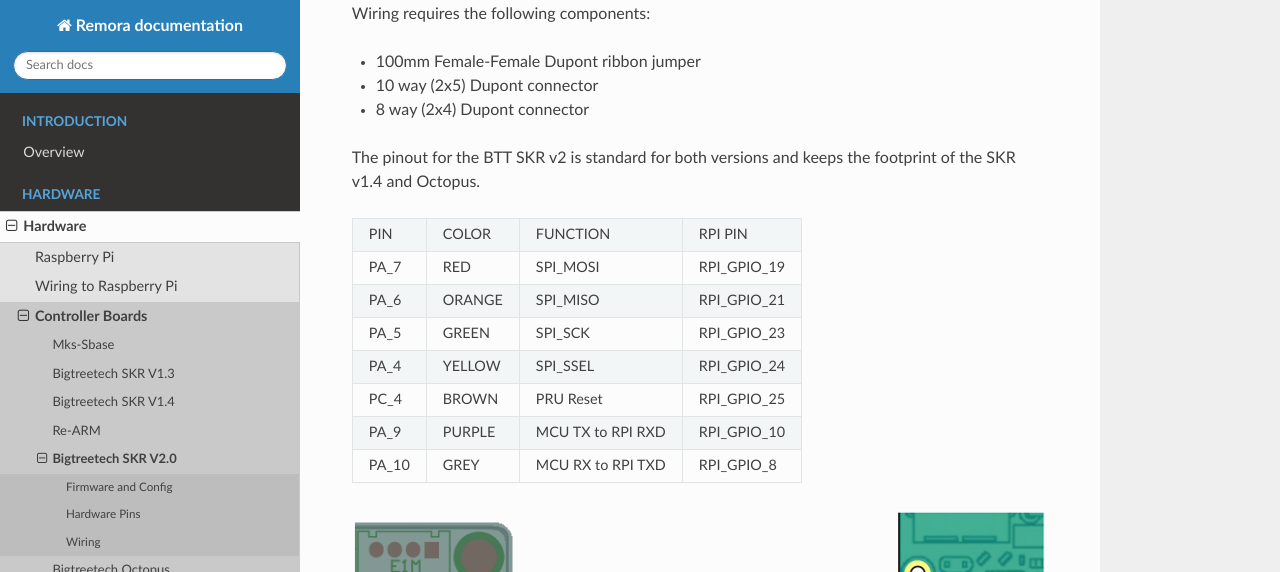
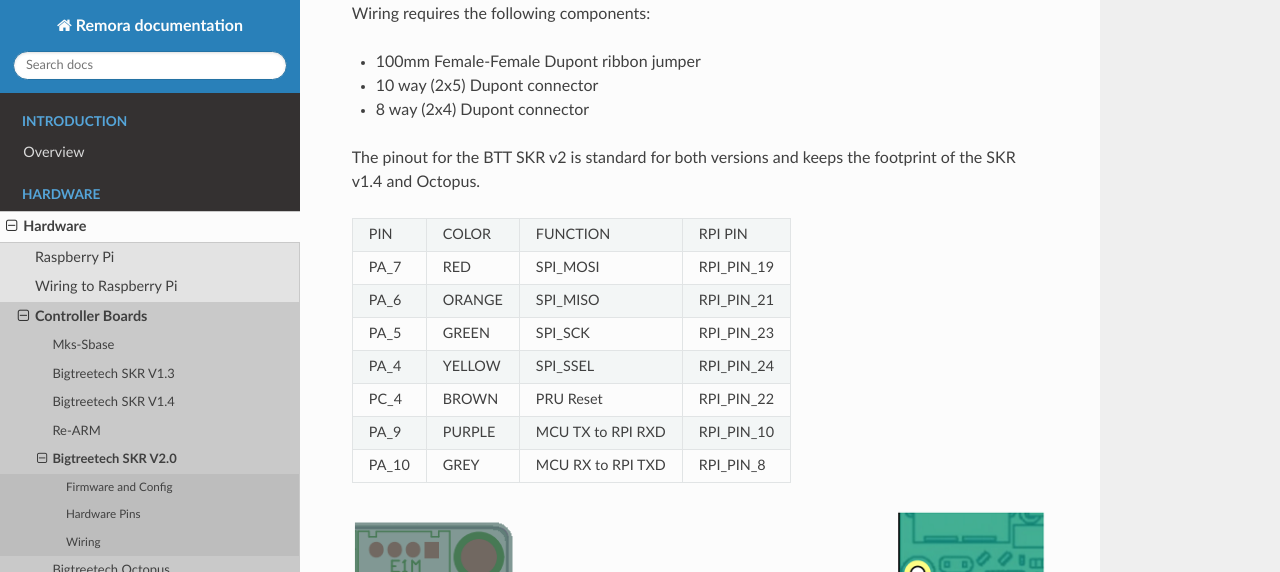
Before and after one commit to scottalford75/Remora-docs, a Sphinx documentation site: the page built from docs/source/hardware/skrv2.rst, in a window 1280 px wide and 900 px high, scrolled down 1359 px. Shown: the top 572 px of the window. Built offline with Sphinx 7.4.7 and the Read the Docs theme 2.0.0, drawn with Linux system fonts in a browser that asks for light colours.

Commit message:
Update skrv2.rst
pin =/= gpio

```diff
--- a/docs/source/hardware/skrv2.rst
+++ b/docs/source/hardware/skrv2.rst
@@ -65,23 +65,23 @@
 The pinout for the BTT SKR v2 is standard for both versions and keeps the footprint of the SKR v1.4 and Octopus.
 
 
-+--------+----------+----------------------+--------------+
-| PIN    | COLOR    |   FUNCTION  	   | RPI PIN 	  |
-+--------+----------+----------------------+--------------+
-| PA_7   | RED      | SPI_MOSI   	   |  RPI_GPIO_19 |
-+--------+----------+----------------------+--------------+
-| PA_6   | ORANGE   |  SPI_MISO 	   | RPI_GPIO_21  |
-+--------+----------+----------------------+--------------+
-| PA_5   | GREEN    | SPI_SCK		   | RPI_GPIO_23  |
-+--------+----------+----------------------+--------------+
-| PA_4   | YELLOW   |  SPI_SSEL  	   | RPI_GPIO_24  |
-+--------+----------+----------------------+--------------+
-| PC_4   | BROWN    | PRU Reset	  	   | RPI_GPIO_25  |
-+--------+----------+----------------------+--------------+
-| PA_9   | PURPLE   | MCU TX to RPI RXD    | RPI_GPIO_10  |
-+--------+----------+----------------------+--------------+
-| PA_10  | GREY     | MCU RX to RPI TXD    | RPI_GPIO_8   |
-+--------+----------+----------------------+--------------+
++--------+----------+----------------------+-------------+
+| PIN    | COLOR    |   FUNCTION  	   | RPI PIN     |
++--------+----------+----------------------+-------------+
+| PA_7   | RED      | SPI_MOSI   	   | RPI_PIN_19  |
++--------+----------+----------------------+-------------+
+| PA_6   | ORANGE   |  SPI_MISO 	   | RPI_PIN_21  |
++--------+----------+----------------------+-------------+
+| PA_5   | GREEN    | SPI_SCK		   | RPI_PIN_23  |
++--------+----------+----------------------+-------------+
+| PA_4   | YELLOW   |  SPI_SSEL  	   | RPI_PIN_24  |
++--------+----------+----------------------+-------------+
+| PC_4   | BROWN    | PRU Reset	  	   | RPI_PIN_22  |
++--------+----------+----------------------+-------------+
+| PA_9   | PURPLE   | MCU TX to RPI RXD    | RPI_PIN_10  |
++--------+----------+----------------------+-------------+
+| PA_10  | GREY     | MCU RX to RPI TXD    | RPI_PIN_8   |
++--------+----------+----------------------+-------------+
 
 
 .. image:: ../_static/SKRv2-wiring-diag.png
```
